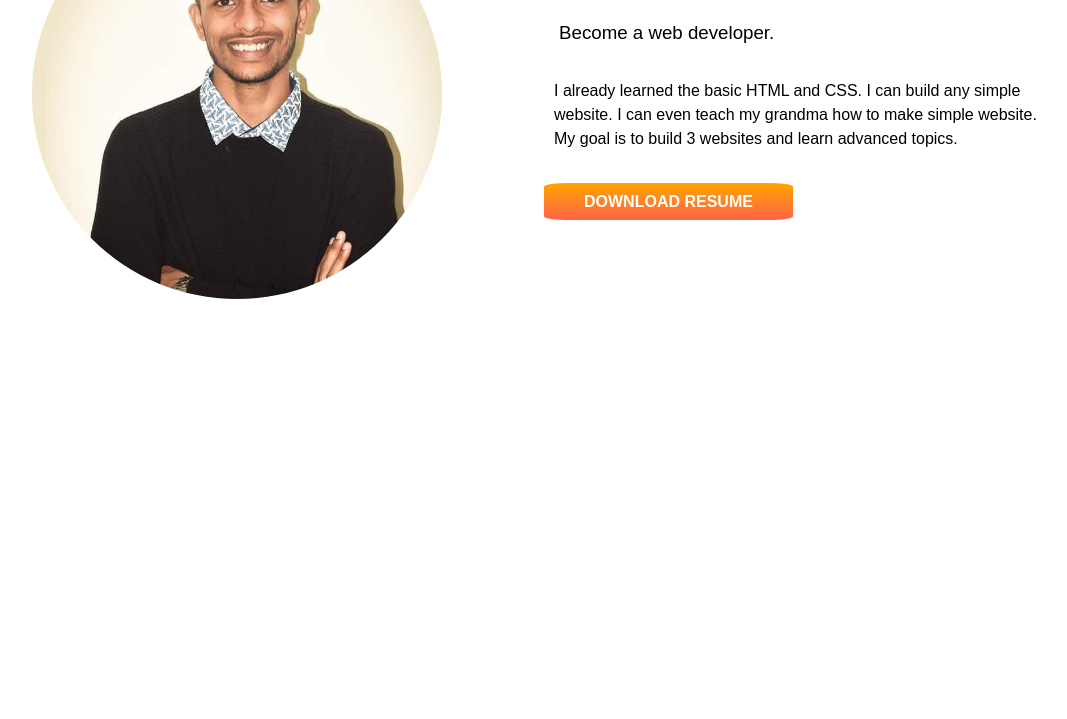
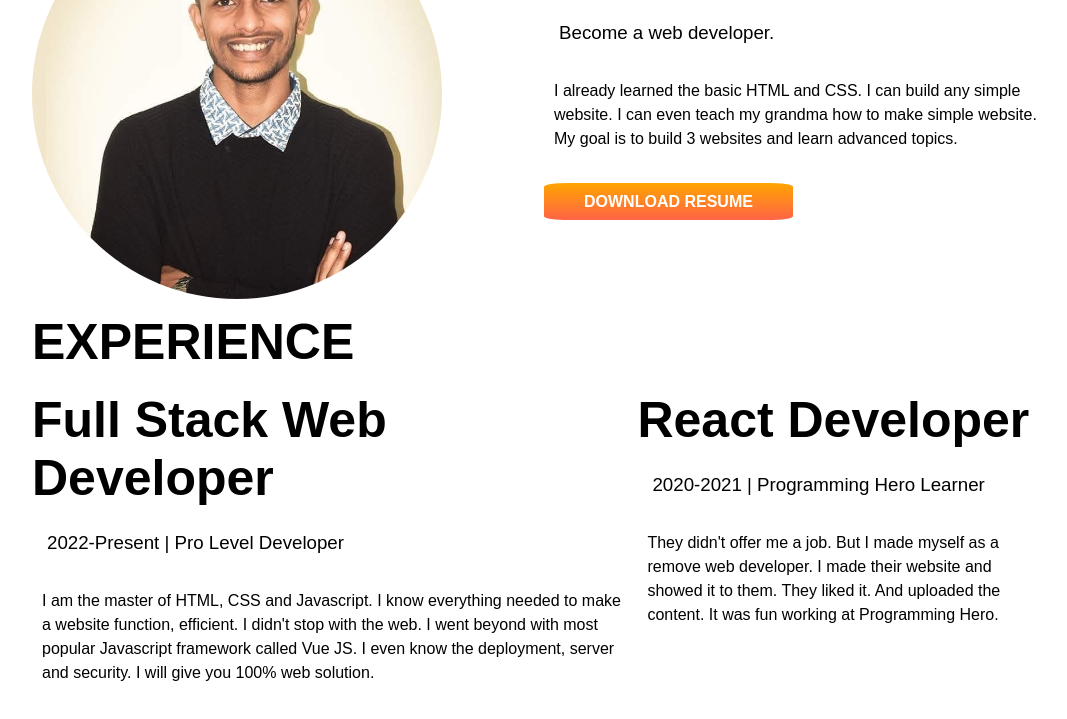
Before and after one commit to webdmamun/dev-ptflo, a plain HTML site: page index.html in a window 1280 px wide. Shown: the part 647-1366 px from the top of the page, without its empty margins (96-1163 px from the left). Before the commit the page ends 950 px from the top, so only its background shows below. Drawn offline with Linux system fonts and the light colour scheme.

Commit message:
2nd commit

```diff
--- a/index.html
+++ b/index.html
@@ -13,7 +13,7 @@
 <body>
     <div class="container_full, top-banner">
         <div class="container">
-            <section class="bodysection-one">
+            <section class="bodysection-one, flexible-container">
                 <div class="half-width">
                     <div class="first-hading">
                         <h1>Welcome to</h1>
@@ -36,7 +36,7 @@
 
     <div class="container_full">
         <div class="container">
-            <section class="bodysection-two">
+            <section class="bodysection-two flexible-container">
                 <div class="half-width">
                     <img src="images/pt-1.jpg" alt="Profile">
                 </div>
@@ -53,7 +53,39 @@
             </section>
         </div>
     </div>
+    <div class="container_full">
+        <div class="container">
+            <section class="experience-area">
+                <h1>EXPERIENCE</h1>
+                <div class="flexible-container">
+                    <div>
+                        <h1>Full Stack Web Developer</h1>
+                        <h3>2022-Present | Pro Level Developer</h3>
+                        <p>I am the master of HTML, CSS and Javascript. I know everything needed to make a website
+                            function,
+                            efficient. I didn't stop with the web. I went beyond with most popular Javascript framework
+                            called Vue JS. I even know the deployment, server and security. I will give you 100% web
+                            solution.
 
+                        </p>
+                    </div>
+                    <div>
+                        <h1>React Developer</h1>
+                        <h3>2020-2021 | Programming Hero Learner
+                        </h3>
+                        <p>They didn't offer me a job. But I made myself as a remove web developer. I made their website
+                            and
+                            showed it to them. They liked it. And uploaded the content. It was fun working at
+                            Programming
+                            Hero.
+
+                        </p>
+                    </div>
+                </div>
+
+            </section>
+        </div>
+    </div>
 
 </body>
 
--- a/style.css
+++ b/style.css
@@ -30,7 +30,7 @@ h1{
 img{
     border-radius: 50%;
 }
-section{
+.flexible-container{
     display: flex;
 }
 .half-width{
```
